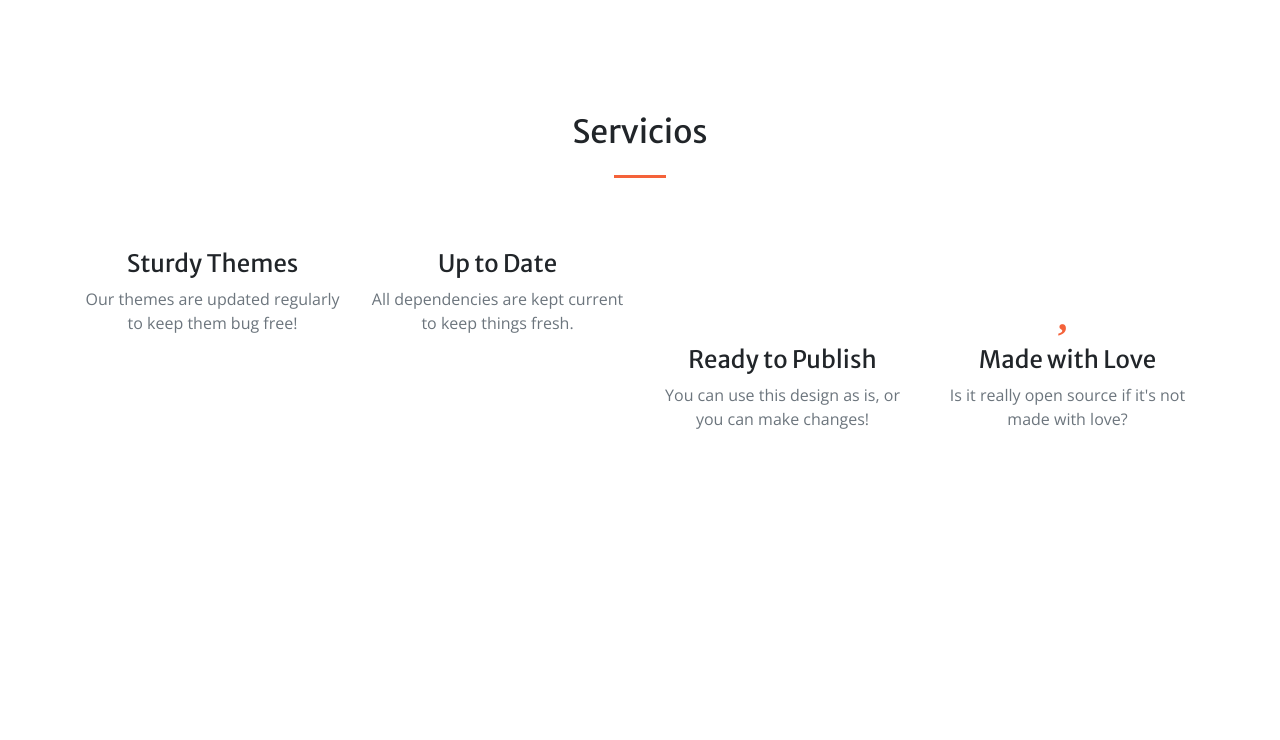
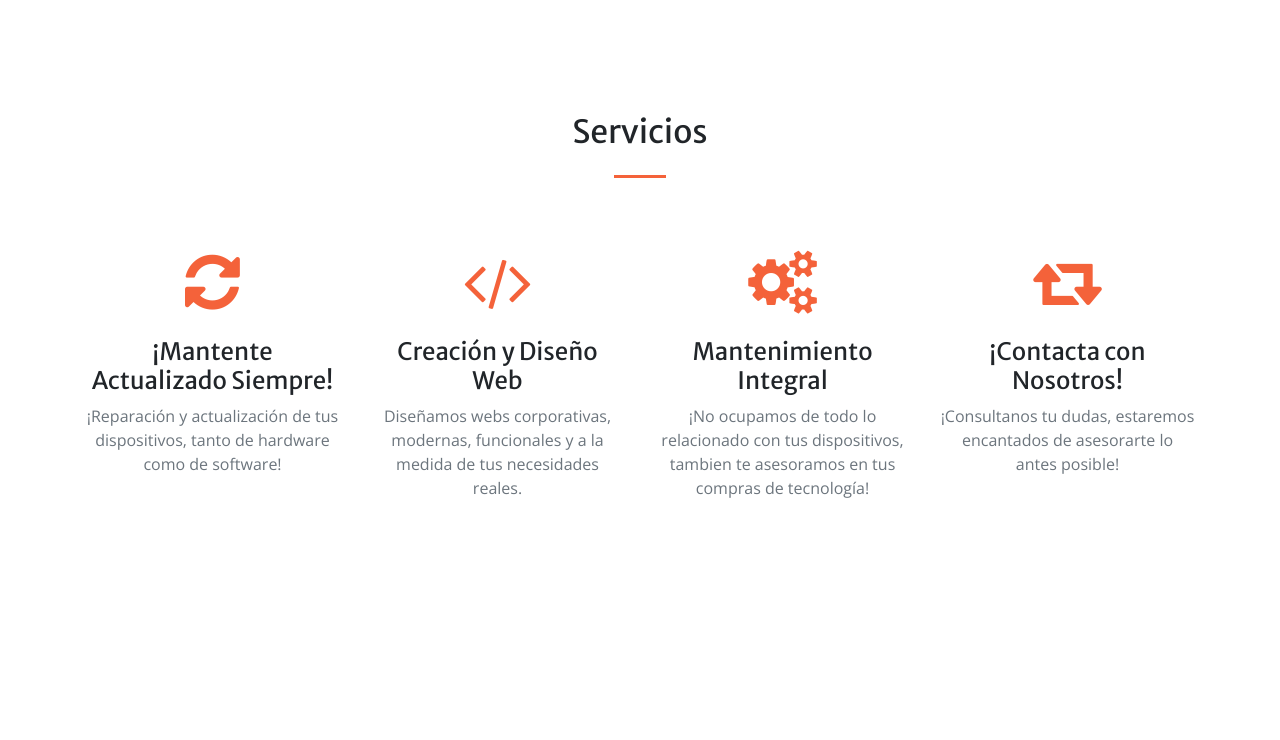
Before and after one commit to mario-alop/ProyectoWeb, a Django app: page / in a window 1280 px wide. Shown: the part 1293-2033 px from the top of the page. Run offline with Django 3.2, Linux system fonts and the light colour scheme; some libraries are stand-ins or nearby versions.

Commit message:
2 de junio

```diff
--- a/inicio/templates/inicio/index.html
+++ b/inicio/templates/inicio/index.html
@@ -40,30 +40,30 @@
             <div class="row">
                 <div class="col-lg-3 col-md-6 text-center">
                     <div class="mt-5">
-                        <i class="fas fa-4x fa-gem text-primary mb-4"></i>
-                        <h3 class="h4 mb-2">Sturdy Themes</h3>
-                        <p class="text-muted mb-0">Our themes are updated regularly to keep them bug free!</p>
+                        <i class="fa fa-refresh fa-4x text-primary mb-4"></i>
+                        <h3 class="h4 mb-2">¡Mantente Actualizado Siempre!</h3>
+                        <p class="text-muted mb-0">¡Reparación y actualización de tus dispositivos, tanto de hardware como de software!</p>
                     </div>
                 </div>
                 <div class="col-lg-3 col-md-6 text-center">
                     <div class="mt-5">
-                        <i class="fas fa-4x fa-laptop-code text-primary mb-4"></i>
-                        <h3 class="h4 mb-2">Up to Date</h3>
-                        <p class="text-muted mb-0">All dependencies are kept current to keep things fresh.</p>
+                        <i class="fa fa-code fa-4x text-primary mb-4"></i>
+                        <h3 class="h4 mb-2">Creación y Diseño Web</h3>
+                        <p class="text-muted mb-0">Diseñamos webs corporativas, modernas, funcionales y a la medida de tus necesidades reales.</p>
                     </div>
                 </div>
                 <div class="col-lg-3 col-md-6 text-center">
                     <div class="mt-5">
-                        <i class="fas fa-4x fa-globe text-primary mb-4"></i>
-                        <h3 class="h4 mb-2">Ready to Publish</h3>
-                        <p class="text-muted mb-0">You can use this design as is, or you can make changes!</p>
+                        <i class="fa fa-cogs fa-4x text-primary mb-4"></i>
+                        <h3 class="h4 mb-2">Mantenimiento Integral</h3>
+                        <p class="text-muted mb-0">¡No ocupamos de todo lo relacionado con tus dispositivos, tambien te asesoramos en tus compras de tecnología!</p>
                     </div>
                 </div>
                 <div class="col-lg-3 col-md-6 text-center">
                     <div class="mt-5">
-                        <i class="fas fa-4x fa-heart text-primary mb-4"></i>
-                        <h3 class="h4 mb-2">Made with Love</h3>
-                        <p class="text-muted mb-0">Is it really open source if it's not made with love?</p>
+                        <i class="fa fa-retweet fa-4x text-primary mb-4"></i>
+                        <h3 class="h4 mb-2">¡Contacta con Nosotros!</h3>
+                        <p class="text-muted mb-0">¡Consultanos tu dudas, estaremos encantados de asesorarte lo antes posible!</p>
                     </div>
                 </div>
             </div>
@@ -143,7 +143,7 @@
     <section class="page-section bg-dark text-white">
         <div class="container text-center">
             <h2 class="mb-4">Descarga gratuita de un Poyecto de Ejemplo</h2>
-            <a class="btn btn-light btn-xl" href="#portfolio">¡DESCARGAR AHORA!</a>
+            <a class="btn btn-light btn-xl" href="{% static 'recursos/proyecto.zip' %}">¡DESCARGAR AHORA!</a>
         </div>
     </section>
     <!-- Contact-->
@@ -159,12 +159,12 @@
             </div>
             <div class="row">
                 <div class="col-lg-4 ml-auto text-center mb-5 mb-lg-0">
-                    <i class="fa fa-phone"></i>
+                    <i class="fa fa-phone fa-3x"></i>
                     <div>639 014 178</div>
                 </div>
                 <div class="col-lg-4 mr-auto text-center">
                     <a class="d-block" href="mailto:mario.alop@gmail.com">
-                    <i class="fa fa-envelope"></i><br>
+                    <i class="fa fa-envelope fa-3x"></i><br>
                     mario.alop@gmail.com</a>
                 </div>
             </div>
```
Also changed, not shown: requirements.txt (added, +9 -0 lines), db.sqlite3, media/images/web-development.jpg (added), 2 other files.
